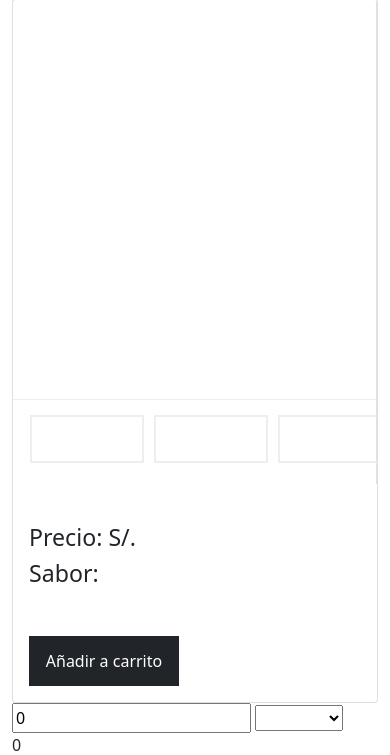
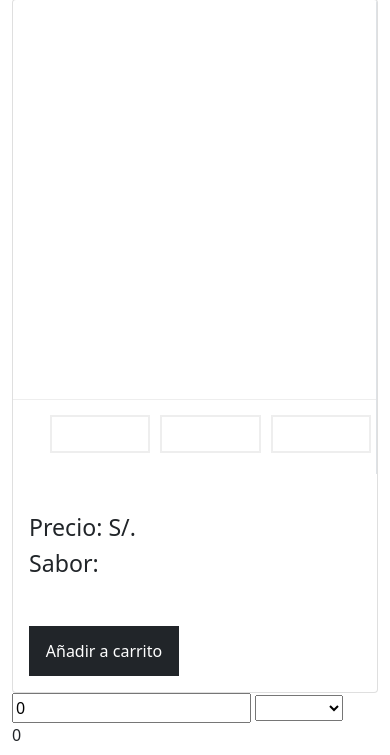
Before and after one commit to Monitel-IOT/kiomi-app, a Django app: page /product-details/ in a window 390 px wide. Shown: the part 105-860 px from the top of the page. Run offline with Django 3.2, Linux system fonts and the light colour scheme.

Commit message:
añadir responsividad imagenes
.

```diff
--- a/kiomi_app/static/css/main.css
+++ b/kiomi_app/static/css/main.css
@@ -29,7 +29,7 @@ body {
 
 .thumbnail_images ul li {
   margin: 5px;
-  padding: 10px;
+  padding: 5px;
   border: 2px solid #eee;
   cursor: pointer;
   transition: all 0.5s;
--- a/kiomi_app/templates/products/productDetails.html
+++ b/kiomi_app/templates/products/productDetails.html
@@ -23,15 +23,18 @@
 			<div class="col-md-6 border-end">
 				<div class="d-flex flex-column justify-content-center">
 					<div class="main_image">
-						<img v-if="imgPrincipal===0" :src="dbProductDetails.image_1" width="400">
-						<img v-if="imgPrincipal===1" :src="dbProductDetails.image_2" width="400">
-						<img v-if="imgPrincipal===2" :src="dbProductDetails.image_3" width="400">
+						<img class="img-fluid" v-if="imgPrincipal===0" :src="dbProductDetails.image_1" width="400">
+						<img class="img-fluid" v-if="imgPrincipal===1" :src="dbProductDetails.image_2" width="400">
+						<img class="img-fluid" v-if="imgPrincipal===2" :src="dbProductDetails.image_3" width="400">
 					</div>
 					<div class="thumbnail_images">
 						<ul id="thumbnail">
-							<li><img @click="changeImage(0)" :src="dbProductDetails.image_1" width="90"></li>
-							<li><img @click="changeImage(1)" :src="dbProductDetails.image_2" width="90"></li>
-							<li><img @click="changeImage(2)" :src="dbProductDetails.image_3" width="90"></li>
+							<li><img class="img-fluid" @click="changeImage(0)" :src="dbProductDetails.image_1"
+									width="90"></li>
+							<li><img class="img-fluid" @click="changeImage(1)" :src="dbProductDetails.image_2"
+									width="90"></li>
+							<li><img class="img-fluid" @click="changeImage(2)" :src="dbProductDetails.image_3"
+									width="90"></li>
 						</ul>
 					</div>
 				</div>
```
